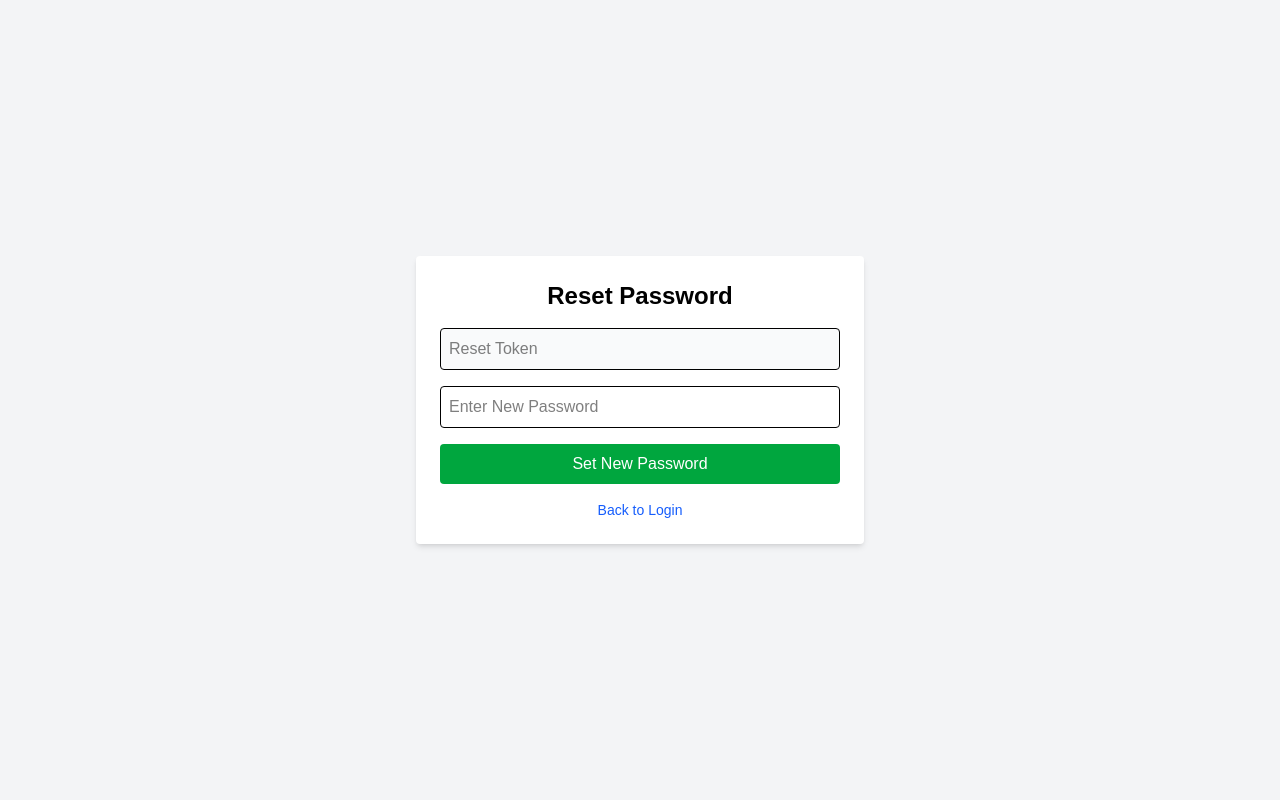
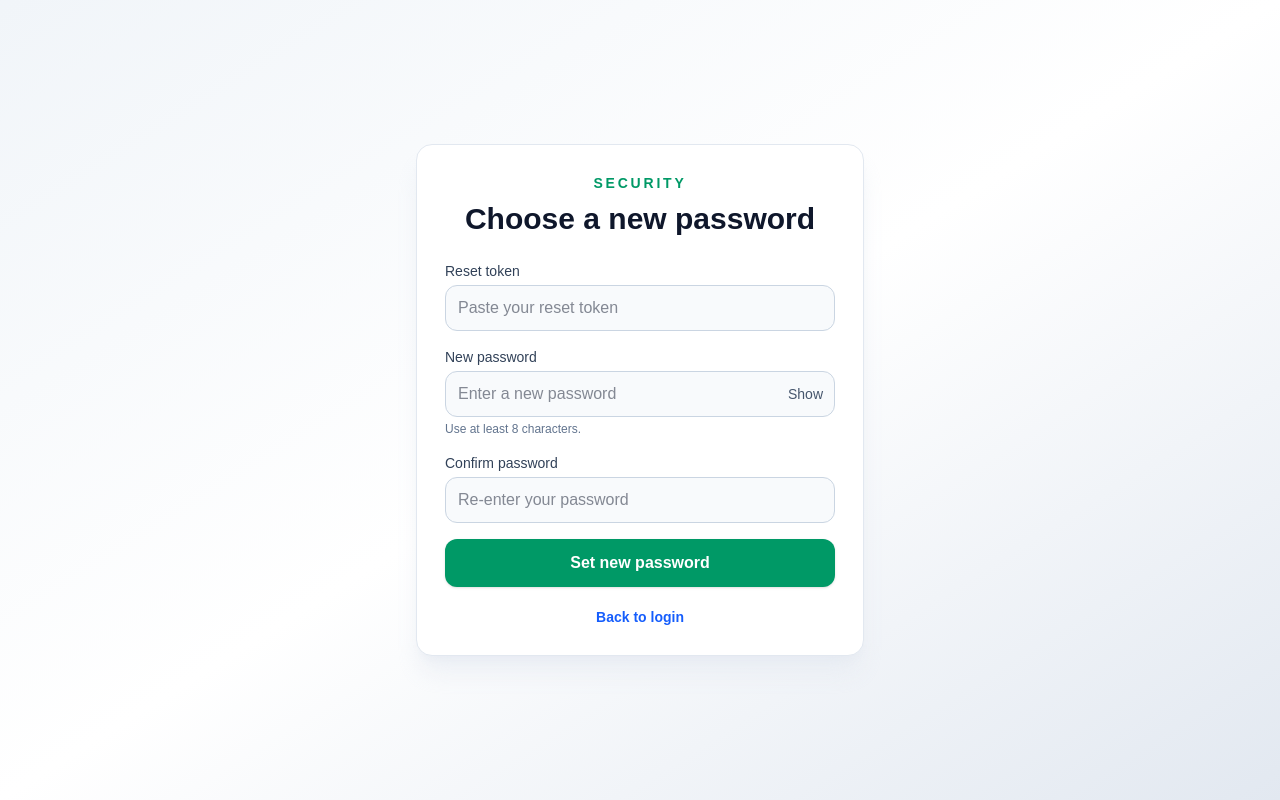
Before and after one commit to Jiyatalwar/nextjs-python-app, a Next.js app in the folder frontend/: page /reset-password in a window 1280 px wide. Built offline with nearby package versions, Linux system fonts and the light colour scheme; no server answers.

Commit message:
Enhance reset password form with validation and UI updates

```diff
--- a/frontend/app/reset-password/page.js
+++ b/frontend/app/reset-password/page.js
@@ -5,22 +5,50 @@ import { useSearchParams, useRouter } from 'next/navigation';
 import { apiRequest } from '../../lib/api';
 
 function ResetPasswordForm() {
+  // function for set token
   const [token, setToken] = useState('');
+  // function for new password
   const [newPassword, setNewPassword] = useState('');
-  const [msg, setMsg] = useState('');
+  // function for confrim password
+  const [confirmPassword, setConfirmPassword] = useState('');
+  // funtion for show apassword set password
+  const [showPassword, setShowPassword] = useState(false);
+  //  show password set
+  const [status, setStatus] = useState({ type: '', message: '' });
+  // loading function
+  const [loading, setLoading] = useState(false);
+  //  params for search
   const searchParams = useSearchParams();
+  //router function
   const router = useRouter();
-
+ // token function
   useEffect(() => {
     const tokenFromUrl = searchParams.get('token');
     if (tokenFromUrl) {
       setToken(tokenFromUrl);
     }
   }, [searchParams]);
-
+// reset handel
   const handleReset = async (e) => {
     e.preventDefault();
-    setMsg('');
+
+    if (!token.trim()) {
+      setStatus({ type: 'error', message: 'A reset token is required.' });
+      return;
+    }
+// new password
+    if (!newPassword || newPassword.length < 8) {
+      setStatus({ type: 'error', message: 'Password must be at least 8 characters long.' });
+      return;
+    }
+
+    if (newPassword !== confirmPassword) {
+      setStatus({ type: 'error', message: 'Passwords do not match.' });
+      return;
+    }
+
+    setStatus({ type: '', message: '' });
+    setLoading(true);
 
     try {
       await apiRequest('/api/reset-password', {
@@ -28,43 +56,108 @@ function ResetPasswordForm() {
         body: JSON.stringify({ token, new_password: newPassword }),
       });
 
-      setMsg('Password updated successfully! Redirecting to login...');
+      setStatus({ type: 'success', message: 'Password updated successfully! Redirecting to login...' });
       setTimeout(() => {
         router.push('/login');
       }, 1500);
     } catch (err) {
-      setMsg('Server Connection Error');
+      setStatus({
+        type: 'error',
+        message: err.message || 'We could not reset your password right now.',
+      });
+    } finally {
+      setLoading(false);
     }
   };
 
   return (
-    <div className="min-h-screen flex items-center justify-center bg-gray-100 p-4 text-black">
-      <div className="max-w-md w-full bg-white p-6 rounded shadow-md">
-        <h2 className="text-2xl font-bold mb-4 text-center">Reset Password</h2>
-        {msg && <p className="mb-4 text-center text-sm font-semibold text-blue-600">{msg}</p>}
+    <div className="min-h-screen flex items-center justify-center bg-gradient-to-br from-slate-100 via-white to-slate-200 p-4 text-slate-900">
+      <div className="w-full max-w-md rounded-2xl border border-slate-200 bg-white p-7 shadow-xl shadow-slate-200/60">
+        <div className="mb-6 text-center">
+          <p className="text-sm font-semibold uppercase tracking-[0.2em] text-emerald-600">Security</p>
+          <h1 className="mt-2 text-3xl font-bold text-slate-900">Choose a new password</h1>
+        </div>
+
+        {status.message && (
+          <div
+            aria-live="polite"
+            className={`mb-4 rounded-lg border px-3 py-2 text-sm ${
+              status.type === 'success'
+                ? 'border-emerald-200 bg-emerald-50 text-emerald-700'
+                : 'border-red-200 bg-red-50 text-red-700'
+            }`}
+          >
+            {status.message}
+          </div>
+        )}
+
         <form onSubmit={handleReset} className="space-y-4">
+          <div>
+            <label htmlFor="reset-token" className="mb-1 block text-sm font-medium text-slate-700">
+              Reset token
+            </label>
             <input
+              id="reset-token"
               type="text"
-            placeholder="Reset Token"
-            required
-            className="w-full border p-2 rounded bg-gray-50"
               value={token}
               onChange={(e) => setToken(e.target.value)}
+              className="w-full rounded-xl border border-slate-300 bg-slate-50 px-3 py-2.5 text-base outline-none transition focus:border-emerald-500 focus:bg-white focus:ring-4 focus:ring-emerald-100"
+              placeholder="Paste your reset token"
             />
+          </div>
+
+          <div>
+            <label htmlFor="new-password" className="mb-1 block text-sm font-medium text-slate-700">
+              New password
+            </label>
+            <div className="relative">
               <input
-            type="password"
-            placeholder="Enter New Password"
-            required
-            className="w-full border p-2 rounded"
+                id="new-password"
+                type={showPassword ? 'text' : 'password'}
                 value={newPassword}
                 onChange={(e) => setNewPassword(e.target.value)}
+                className="w-full rounded-xl border border-slate-300 bg-slate-50 px-3 py-2.5 pr-11 text-base outline-none transition focus:border-emerald-500 focus:bg-white focus:ring-4 focus:ring-emerald-100"
+                placeholder="Enter a new password"
               />
-          <button type="submit" className="w-full bg-green-600 text-white p-2 rounded font-medium hover:bg-green-700">
-            Set New Password
+              <button
+                type="button"
+                onClick={() => setShowPassword((current) => !current)}
+                className="absolute inset-y-0 right-3 flex items-center text-sm font-medium text-slate-600 hover:text-slate-900"
+                aria-label={showPassword ? 'Hide password' : 'Show password'}
+              >
+                {showPassword ? 'Hide' : 'Show'}
+              </button>
+            </div>
+            <p className="mt-1 text-xs text-slate-500">Use at least 8 characters.</p>
+          </div>
+
+          <div>
+            <label htmlFor="confirm-password" className="mb-1 block text-sm font-medium text-slate-700">
+              Confirm password
+            </label>
+            <input
+              id="confirm-password"
+              type={showPassword ? 'text' : 'password'}
+              value={confirmPassword}
+              onChange={(e) => setConfirmPassword(e.target.value)}
+              className="w-full rounded-xl border border-slate-300 bg-slate-50 px-3 py-2.5 text-base outline-none transition focus:border-emerald-500 focus:bg-white focus:ring-4 focus:ring-emerald-100"
+              placeholder="Re-enter your password"
+            />
+          </div>
+
+          <button
+            type="submit"
+            disabled={loading}
+            className="w-full rounded-xl bg-emerald-600 px-4 py-3 text-base font-semibold text-white shadow-sm transition hover:bg-emerald-700 disabled:cursor-not-allowed disabled:bg-emerald-400"
+          >
+            {loading ? 'Updating...' : 'Set new password'}
           </button>
         </form>
-        <p className="mt-4 text-sm text-center">
-          <Link href="/login" className="text-blue-600 hover:underline">Back to Login</Link>
+
+        <p className="mt-5 text-center text-sm text-slate-600">
+          <Link href="/login" className="font-semibold text-blue-600 hover:text-blue-700 hover:underline">
+            Back to login
+          </Link>
         </p>
       </div>
     </div>
@@ -73,7 +166,7 @@ function ResetPasswordForm() {
 
 export default function ResetPassword() {
   return (
-    <Suspense fallback={<div>Loading...</div>}>
+    <Suspense fallback={<div className="flex min-h-screen items-center justify-center text-slate-600">Loading...</div>}>
       <ResetPasswordForm />
     </Suspense>
   );
```
Lines whose indentation alone changed are shown as unchanged.
